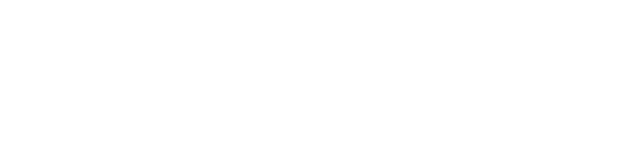
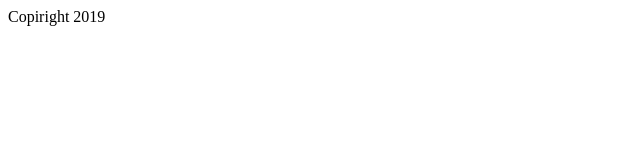
Before and after one commit to Single-Worker/Remote-Demo, a plain HTML site: page index.html in a window 1280 px wide. Shown: the whole page, without its empty margins (0-640 px from the left). Drawn offline with Linux system fonts and the light colour scheme.

Commit message:
Footer added

```diff
--- a/index.html
+++ b/index.html
@@ -7,6 +7,7 @@
     <title>Document</title>
 </head>
 <body>
+    <footer>Copiright 2019</footer>
 
 </body>
 </html>
```
